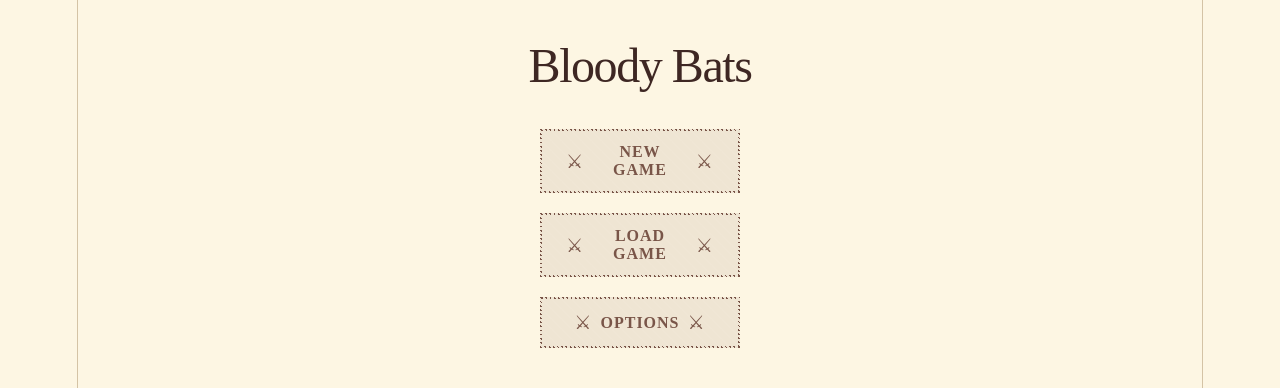
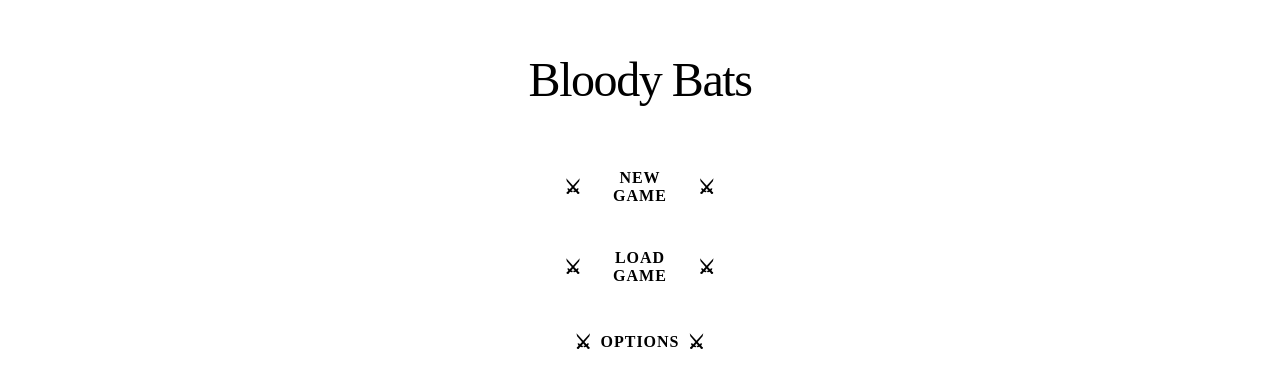
Before and after one commit to mrHumildad/bloodybats, a React (Vite) app: page / in a window 1280 px wide. Shown: the top 388 px of the page. Built offline with nearby package versions, Linux system fonts and the light colour scheme.

Commit message:
reset css

```diff
--- a/src/App.css
+++ b/src/App.css
@@ -603,3 +603,17 @@ code {
   margin: 8px 0;
   line-height: 1.6;
 }
+
+.attributes-container {
+  display: flex;
+  width: 100%;
+  flex-direction: column;
+  gap: 12px;
+}
+
+.attribute-row {
+  display: flex;
+  flex-direction: row;
+  align-items: center;
+  gap: 8px;
+}
--- a/src/components/Field.jsx
+++ b/src/components/Field.jsx
@@ -2,7 +2,7 @@ import React from "react";
 
 const Field = () => {
   return (
-    <div className="w-full h-full flex items-center justify-center bg-[#0b0f1a]">
+    <div className="field-container">
       <svg viewBox="0 0 100 100" className="w-full max-w-md h-auto">
 
         {/* Outfield grass (TRUE wedge from home plate) */}
--- a/src/components/tabs/PlayerInfo.jsx
+++ b/src/components/tabs/PlayerInfo.jsx
@@ -2,7 +2,8 @@ import React from 'react';
 import { playerStars } from '../../logic/ui_utils';
 import { charTranslator } from '../../logic/dice_utils';
 
-const Die = ({ faces, value, attribute, style = 'fill' }) => {
+const Die = ({ faces, value=faces, attribute, style = 'fill' }) => {
+  console.log(`Rendering Die: faces=${faces}, value=${value}, attribute=${attribute}, style=${style}`);
   const char = charTranslator(faces, value, style === 'fill');
   return (
     <div className={`die ${attribute.toLowerCase()}`}>
@@ -22,6 +23,7 @@ const Atrributecard = ({ attribute, value }) => {
 };
 
 const PlayerInfo = ( {setSelectedPlayer, selectedPlayer}) => {
+  console.log(selectedPlayer)
   const attributesCards = selectedPlayer ? Object.entries(selectedPlayer.attributes).map(([attr, val]) => (
     <Atrributecard key={attr} attribute={attr} value={val} />
   )) : null;
@@ -34,7 +36,22 @@ const PlayerInfo = ( {setSelectedPlayer, selectedPlayer}) => {
            <p>Age: {selectedPlayer.age}</p>
            <p>{playerStars(selectedPlayer)}</p>
            <div className="attributes-container">
-             {attributesCards}
+            <div className="attribute-row">
+             <Atrributecard attribute="cuerpo" value={selectedPlayer.attributes.Cuerpo} />
+              <Atrributecard attribute="Mente" value={selectedPlayer.attributes.Mente} />
+              <Atrributecard attribute="Corazon" value={selectedPlayer.attributes.Corazon} />
+            </div>
+            <div className="attribute-row">
+              <Atrributecard attribute="Emanacion" value={selectedPlayer.attributes.Emanacion} />
+              <Atrributecard attribute="Percepcion" value={selectedPlayer.attributes.Percepcion} />
+              <Atrributecard attribute="Esencia" value={selectedPlayer.attributes.Esencia} />
+            </div>
+            <div className="attribute-row">
+              <Atrributecard attribute="Astucia" value={selectedPlayer.attributes.Astucia} />
+              <Atrributecard attribute="Potencia" value={selectedPlayer.attributes.Potencia} />
+              <Atrributecard attribute="Fortaleza" value={selectedPlayer.attributes.Fortaleza} />
+            </div>
+
            </div>
          </div>
        ) : (
--- a/src/index.css
+++ b/src/index.css
@@ -1,73 +1,10 @@
-:root {
-  --text: #8b7355;
-  --text-h: #3e2723;
-  --text-muted: #a6896b;
-  --bg: #fdf6e3;
-  --border: #d4c3a5;
-  --code-bg: #ede0d4;
-  --accent: #795548;
-  --accent-bg: rgba(121, 85, 72, 0.1);
-  --accent-border: rgba(121, 85, 72, 0.3);
-  --social-bg: rgba(233, 226, 209, 0.5);
-  --shadow:
-    rgba(0, 0, 0, 0.2) 0 8px 12px -2px, rgba(0, 0, 0, 0.1) 0 3px 6px -2px;
-
-  --sans: 'Times New Roman', Times, serif;
-  --heading: 'Times New Roman', Times, serif;
-  --mono: ui-monospace, Consolas, monospace;
-
-  font: 18px/150% var(--sans);
-  letter-spacing: 0.2px;
-  color-scheme: light dark;
-  color: var(--text);
-  background: var(--bg);
-  font-synthesis: none;
-  text-rendering: optimizeLegibility;
-  -webkit-font-smoothing: antialiased;
-  -moz-osx-font-smoothing: grayscale;
-
-  @media (max-width: 1024px) {
-    font-size: 16px;
-  }
-}
-
-@media (prefers-color-scheme: dark) {
-  :root {
-    --text: #9ca3af;
-    --text-h: #f3f4f6;
-    --bg: #16171d;
-    --border: #2e303a;
-    --code-bg: #1f2028;
-    --accent: #c084fc;
-    --accent-bg: rgba(192, 132, 252, 0.15);
-    --accent-border: rgba(192, 132, 252, 0.5);
-    --social-bg: rgba(47, 48, 58, 0.5);
-    --shadow:
-      rgba(0, 0, 0, 0.4) 0 10px 15px -3px, rgba(0, 0, 0, 0.25) 0 4px 6px -2px;
-  }
-
-  #social .button-icon {
-    filter: invert(1) brightness(2);
-  }
-}
 
 body {
   margin: 0;
 }
 
-#root {
-  width: 1126px;
-  max-width: 100%;
-  margin: 0 auto;
-  text-align: center;
-  border-inline: 1px solid var(--border);
-  min-height: 100svh;
-  display: flex;
-  flex-direction: column;
-  box-sizing: border-box;
-}
-
 #root > * {
+  margin: 0%;
   --Cuerpo: #ba7118;
   --Mente: #251dc2;
   --Corazon: #b82e0b;
@@ -168,7 +105,7 @@ body {
 }
 
 .die {
-    font-size: 1em;
+    font-size: 5em;
     position: relative;;
 }
 
```
